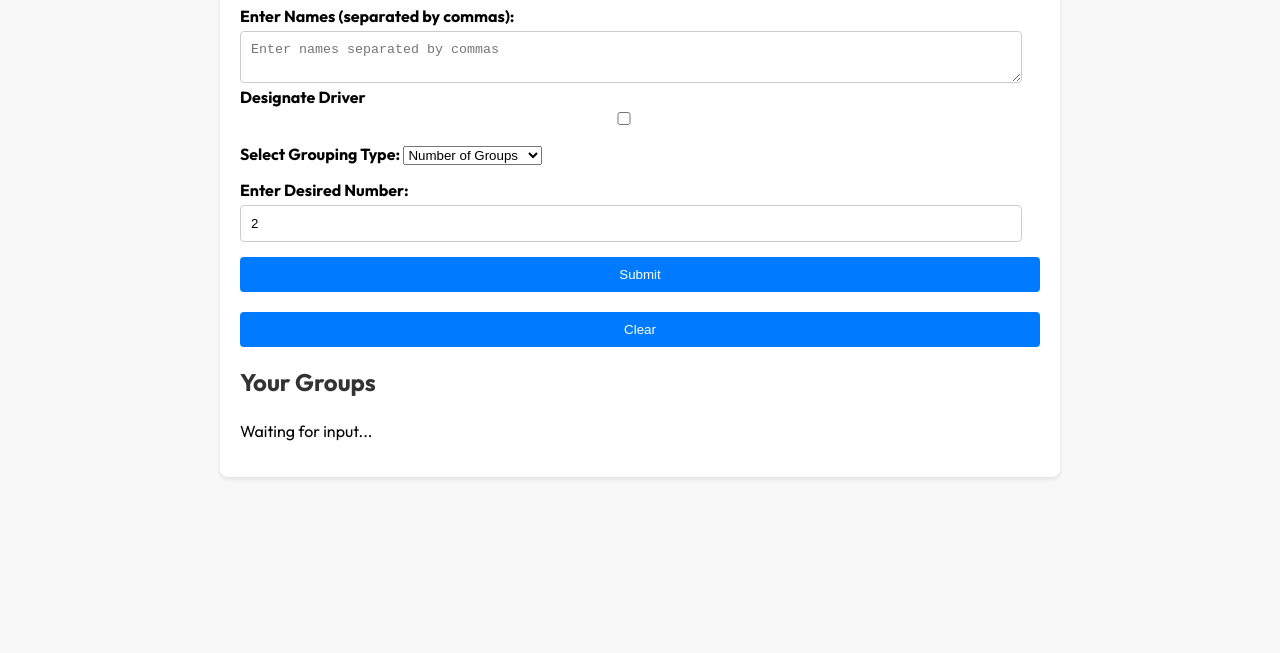
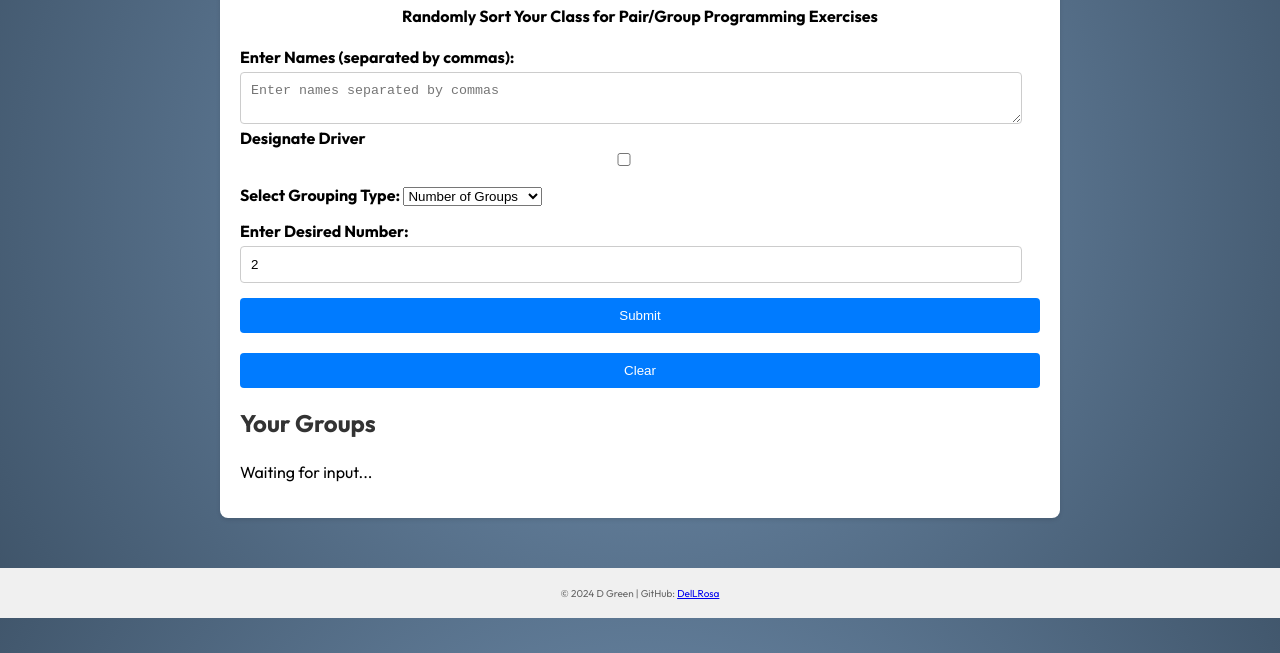
Before and after one commit to DelLRosa/random-breakout, a plain HTML site: page index.html in a window 1280 px wide. Shown: the part 147-800 px from the top of the page. Drawn offline with Linux system fonts and the light colour scheme.

Commit message:
added header and footer

```diff
--- a/index.html
+++ b/index.html
@@ -14,6 +14,7 @@
   <div class="center-container">
     <header>
       <h1>Group Randomizer</h1>
+      <h4>Randomly Sort Your Class for Pair/Group Programming Exercises</h4>
     </header>
     <form id="namesForm">
       <div class="question">
@@ -47,6 +48,9 @@
       </div>
     </div>
   </div>
+  <footer>
+    <p>&copy; 2024 D Green | GitHub: <a href="https://github.com/DelLRosa">DelLRosa</a></p>
+  </footer>
 </body>
 
 </html>
--- a/index.js
+++ b/index.js
@@ -45,7 +45,7 @@ window.addEventListener("load", function(){
             htmlContent += `<div class="group">
                                 <h3>Group ${index + 1}</h3>
                                 <ul>`;
-            let driverIndex = Math.floor(Math.random() * group.length); // Randomly select driver
+            let driverIndex = Math.floor(Math.random() * group.length);
             group.forEach(function(student, studentIndex){
                 htmlContent += `<li>${student}`;
                 if (designateDriverCheckbox.checked && studentIndex === driverIndex) {
--- a/style.css
+++ b/style.css
@@ -4,7 +4,7 @@ body {
   font-family: 'Outfit', sans-serif; /* Use the Google Font */
   margin: 0;
   padding: 0;
-  background-color: #f8f8f8;
+  background: radial-gradient(circle at 50.3% 44.5%, rgb(116, 147, 179) 0%, rgb(62, 83, 104) 100.2%);
 }
 
 .center-container {
@@ -104,6 +104,16 @@ h3 {
     color: #666;
   }
 
+  footer {
+    display: flex;
+    justify-content: center;
+    align-items: center;
+    height: 50px;
+    background-color: #f0f0f0;
+    color: #666;
+    font-size: x-small;
+  }
+
 
 /* Responsive styles */
 @media (max-width: 600px) {
```
